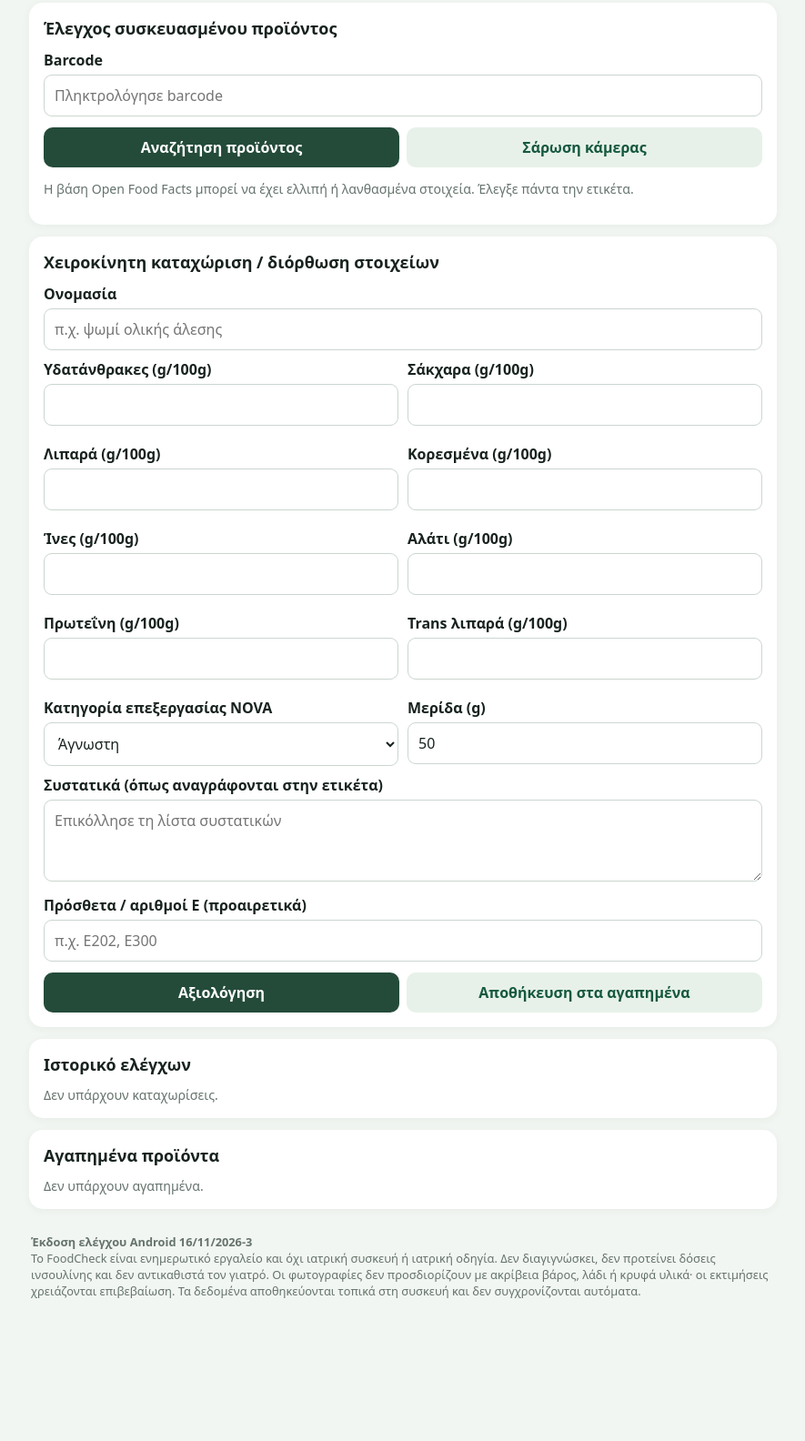
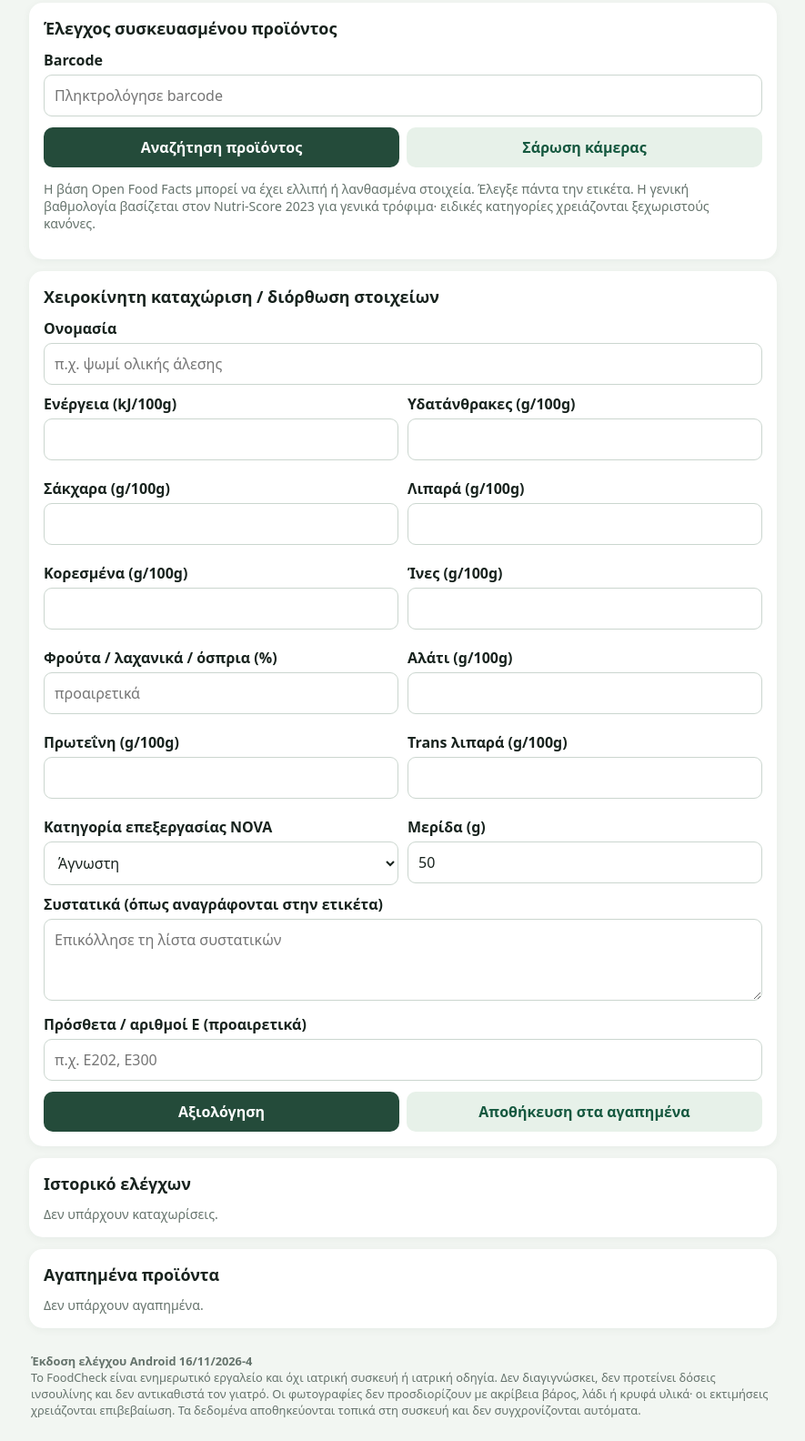
Before and after one commit to badgeda/foodcheck, a website: page index.html in a window 1280 px wide. Shown: the part 163-1747 px from the top of the page at 91% size, without its empty margins (197-1082 px from the left). Before the commit the page ends 1616 px from the top, so only its background shows below. Drawn offline with Linux system fonts and the light colour scheme.

Commit message:
Add Nutri-Score input fields and update app version

```diff
--- a/index.html
+++ b/index.html
@@ -50,17 +50,19 @@ footer{max-width:850px;margin:auto;padding:0 16px 25px;color:#65736c;font-size:.
 <label for="barcode">Barcode</label><input id="barcode" inputmode="numeric" placeholder="Πληκτρολόγησε barcode">
 <div class="actions"><button class="primary" id="lookupBtn">Αναζήτηση προϊόντος</button><button class="secondary" id="scanBtn">Σάρωση κάμερας</button></div>
 <div id="scanner" class="hidden" style="margin-top:10px"></div>
-<p class="muted">Η βάση Open Food Facts μπορεί να έχει ελλιπή ή λανθασμένα στοιχεία. Έλεγξε πάντα την ετικέτα.</p>
+<p class="muted">Η βάση Open Food Facts μπορεί να έχει ελλιπή ή λανθασμένα στοιχεία. Έλεγξε πάντα την ετικέτα. Η γενική βαθμολογία βασίζεται στον Nutri-Score 2023 για γενικά τρόφιμα· ειδικές κατηγορίες χρειάζονται ξεχωριστούς κανόνες.</p>
 </div>
 <div class="panel">
 <h2>Χειροκίνητη καταχώριση / διόρθωση στοιχείων</h2>
 <label for="pname">Ονομασία</label><input id="pname" placeholder="π.χ. ψωμί ολικής άλεσης">
 <div class="grid">
+<div><label for="energyKj">Ενέργεια (kJ/100g)</label><input id="energyKj" type="number" min="0" step="1"></div>
 <div><label for="carbs">Υδατάνθρακες (g/100g)</label><input id="carbs" type="number" min="0" step=".1"></div>
 <div><label for="sugars">Σάκχαρα (g/100g)</label><input id="sugars" type="number" min="0" step=".1"></div>
 <div><label for="fat">Λιπαρά (g/100g)</label><input id="fat" type="number" min="0" step=".1"></div>
 <div><label for="sat">Κορεσμένα (g/100g)</label><input id="sat" type="number" min="0" step=".1"></div>
 <div><label for="fiber">Ίνες (g/100g)</label><input id="fiber" type="number" min="0" step=".1"></div>
+<div><label for="fruitVegPercent">Φρούτα / λαχανικά / όσπρια (%)</label><input id="fruitVegPercent" type="number" min="0" max="100" step="1" placeholder="προαιρετικά"></div>
 <div><label for="salt">Αλάτι (g/100g)</label><input id="salt" type="number" min="0" step=".01"></div>
 <div><label for="protein">Πρωτεΐνη (g/100g)</label><input id="protein" type="number" min="0" step=".1"></div>
 <div><label for="trans">Trans λιπαρά (g/100g)</label><input id="trans" type="number" min="0" step=".01"></div>
@@ -144,8 +146,8 @@ footer{max-width:850px;margin:auto;padding:0 16px 25px;color:#65736c;font-size:.
 </section>
 <section id="tab-backup" class="hidden"><div class="panel"><h2>Αντίγραφο ασφαλείας</h2><p class="muted">Εξαγωγή και επαναφορά ιστορικού, αγαπημένων, βιβλιοθήκης, ημερολογίου και φωτογραφιών. Η επαναφορά αντικαθιστά τα υπάρχοντα δεδομένα αυτής της συσκευής. Φύλαξε πρώτα αντίγραφο.</p><div class="actions"><button class="primary" id="exportBackup">Εξαγωγή αντιγράφου</button><label class="secondary" for="importBackup" style="display:inline-block;padding:10px 14px;border-radius:8px;cursor:pointer">Επαναφορά αντιγράφου</label><input id="importBackup" type="file" accept="application/json,.json" hidden></div><p id="backupFeedback" class="muted"></p></div></section>
 </main>
-<footer><strong>Έκδοση ελέγχου Android 16/11/2026-3</strong><br>Το FoodCheck είναι ενημερωτικό εργαλείο και όχι ιατρική συσκευή ή ιατρική οδηγία. Δεν διαγιγνώσκει, δεν προτείνει δόσεις ινσουλίνης και δεν αντικαθιστά τον γιατρό. Οι φωτογραφίες δεν προσδιορίζουν με ακρίβεια βάρος, λάδι ή κρυφά υλικά· οι εκτιμήσεις χρειάζονται επιβεβαίωση. Τα δεδομένα αποθηκεύονται τοπικά στη συσκευή και δεν συγχρονίζονται αυτόματα.</footer>
+<footer><strong>Έκδοση ελέγχου Android 16/11/2026-4</strong><br>Το FoodCheck είναι ενημερωτικό εργαλείο και όχι ιατρική συσκευή ή ιατρική οδηγία. Δεν διαγιγνώσκει, δεν προτείνει δόσεις ινσουλίνης και δεν αντικαθιστά τον γιατρό. Οι φωτογραφίες δεν προσδιορίζουν με ακρίβεια βάρος, λάδι ή κρυφά υλικά· οι εκτιμήσεις χρειάζονται επιβεβαίωση. Τα δεδομένα αποθηκεύονται τοπικά στη συσκευή και δεν συγχρονίζονται αυτόματα.</footer>
 <script src="https://unpkg.com/html5-qrcode@2.3.8/html5-qrcode.min.js"></script>
 <script src="https://unpkg.com/@zxing/library@0.21.3/umd/index.min.js"></script>
-<script src="./app.js?v=20261116-3"></script>
+<script src="./app.js?v=20261116-4"></script>
 </body></html>
```
